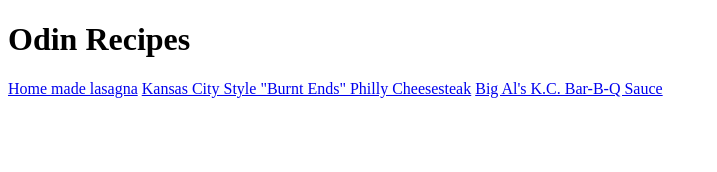
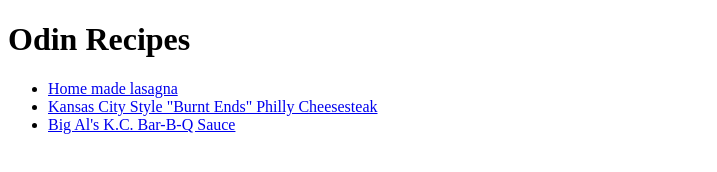
Before and after one commit to BonnieSimmer/odin-recipes, a plain HTML site: page index.html in a window 1280 px wide. Shown: the whole page, without its empty margins (0-717 px from the left). Drawn offline with Linux system fonts and the light colour scheme.

Commit message:
Added recipe images and put the anchors inside a list

```diff
--- a/index.html
+++ b/index.html
@@ -7,8 +7,10 @@
 </head>
 <body>
     <h1>Odin Recipes</h1>
-    <a href="recipes/lasagna.html">Home made lasagna</a>
-    <a href="recipes/philly_cheesesteak.html">Kansas City Style "Burnt Ends" Philly Cheesesteak</a>
-    <a href="recipes/bbq_sauce.html">Big Al's K.C. Bar-B-Q Sauce</a>
+    <ul>
+        <li><a href="recipes/lasagna.html">Home made lasagna</a></li>
+        <li><a href="recipes/philly_cheesesteak.html">Kansas City Style "Burnt Ends" Philly Cheesesteak</a></li>
+        <li><a href="recipes/bbq_sauce.html">Big Al's K.C. Bar-B-Q Sauce</a></li>
+    </ul>
 </body>
 </html>
```
Also changed, not shown: recipes/bbq_sauce.html (+2 -1 lines), recipes/philly_cheesesteak.html (+1 -0 lines).
